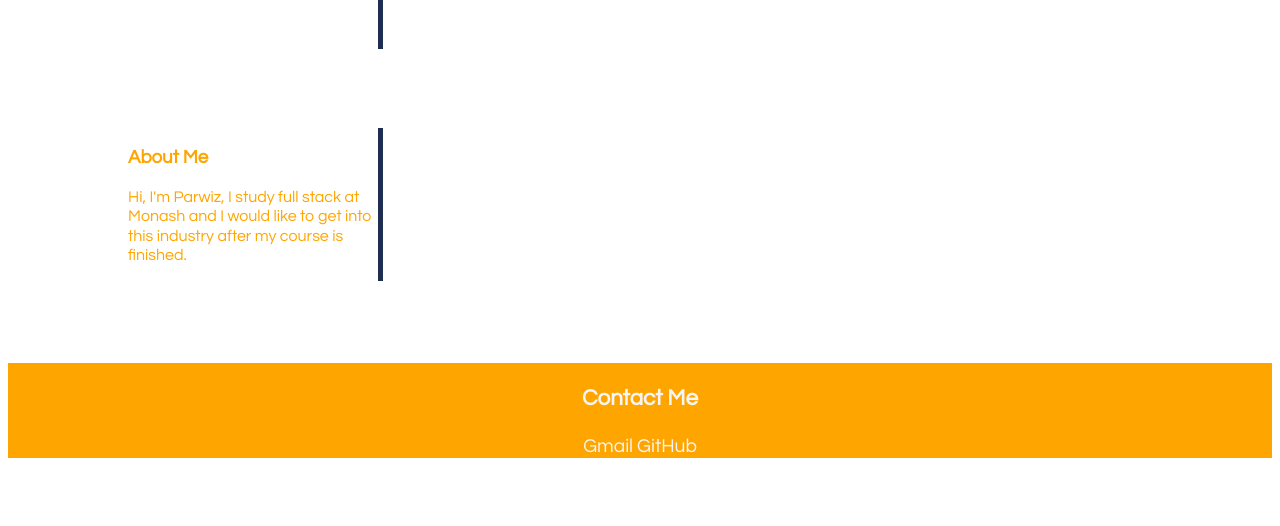
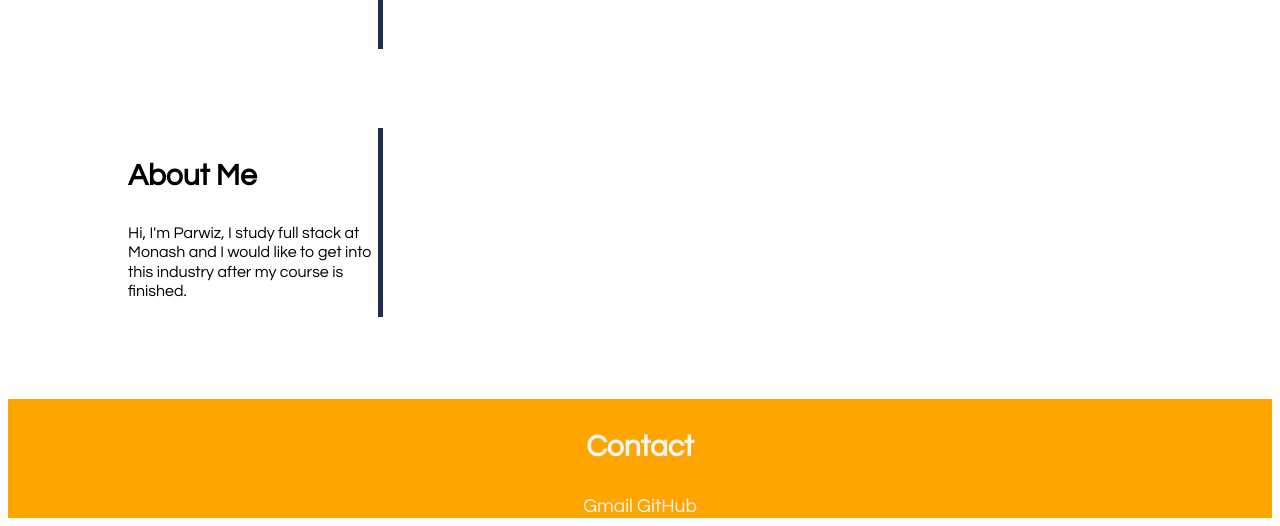
Before and after one commit to Parwiz-Haqbien/Professional-Portfolio, a plain HTML site: page index.html in a window 1280 px wide. Shown: the part 1798-2324 px from the top of the page. Before the commit the page ends 2264 px from the top, so only its background shows below. Drawn offline with Linux system fonts and the light colour scheme.

Commit message:
did the href in the html

```diff
--- a/Assets/css/style.css
+++ b/Assets/css/style.css
@@ -4,7 +4,7 @@ body {
     line-height: 1.2;
     font-family: 'Raleway', 'ITC Kabel', 'Futura Maxi', 'ITC Avant Garde', 'Century Gothic', sans-serif;
     font-size: 16px;
-    color:orange;
+    color:black;
   }
 
   header {
@@ -19,6 +19,9 @@ body {
   h2 {
     font-size: 1em;
     font-family: 'Holland', 'Bombshell Pro', 'Mission Script', 'Insolente', 'Daqncing Script', 'Qwitcher Grypen', 'Satisfy', 'Great Vibes', 'Lucida Handwriting', serif;
+  }
+  h3 {
+    font-size: 30px;
   }
 
   nav ul {
--- a/index.html
+++ b/index.html
@@ -12,9 +12,9 @@
         <h1>Parwiz Haqbien</h1>
         <nav>
             <ul>
-                <li><a href="#">About Me</a></li>
-                <li><a href="#">Project</a></li>
-                <li><a href="#">Contact</a></li>
+                <li><a href="#projects">Projects</a></li>
+                <li><a href="#contact">About Me</a></li>
+                <li><a href="#Contact">Contact</a></li>
             </ul>
         </nav>
     </header>
@@ -83,7 +83,7 @@
         </section>
     </main>
     <footer>
-        <h3 id="Contact">Contact Me</h3>
+        <h3 id="Contact">Contact</h3>
         <a class="footer-item" href="mailto:parwiz.jan03@gmail.com">Gmail</a>
         <a class="footer-item" href="https://github.com/Parwiz-Haqbien">GitHub</a>
     </footer>
```
